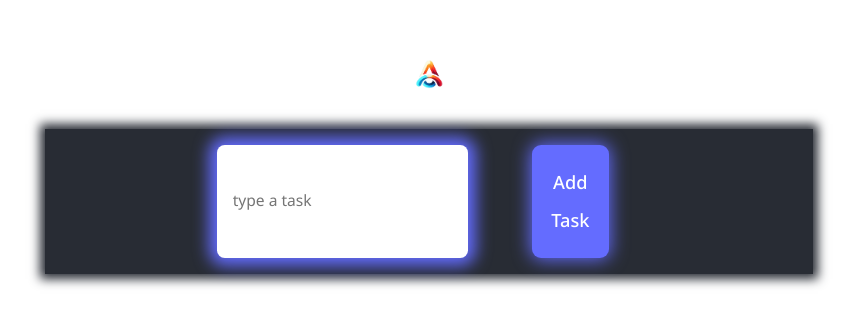
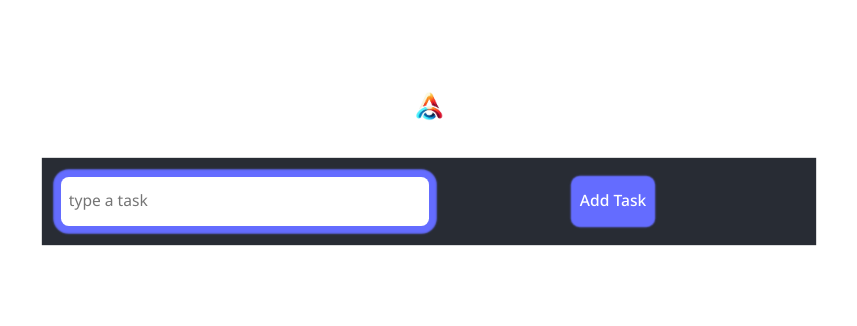
Before and after one commit to AsemJK/todos, a Vue app: page / in a window 1280 px wide. Shown: the part 250-576 px from the top of the page, without its empty margins (211-1068 px from the left). Built offline with nearby package versions, Linux system fonts and the light colour scheme.

Commit message:
new build path

```diff
--- a/package.json
+++ b/package.json
@@ -12,7 +12,7 @@
     "vue": "^3.4.21"
   },
   "devDependencies": {
-    "@vitejs/plugin-vue": "^1.9.3",
-    "vite": "^2.7.13"
+    "@vitejs/plugin-vue": "^4.0.0",
+    "vite": "^5.0.0"
   }
 }
--- a/src/App.vue
+++ b/src/App.vue
@@ -34,15 +34,15 @@ onMounted(() => {
   <div>
     <img alt="Asem logo" class="logo" src="../public/favicon.png" />
     <div class="main" dir="ltr">
-      <div>
-        <form class="task-input" @submit.prevent="addTask">
+      <div class="task-input">
+        <form @submit.prevent="addTask">
           <input
             type="text"
             class="task-text"
             v-model="taskText"
             placeholder="type a task"
           />
-          <button class="add-task" type="submit">Add Task</button>
+          <button class="add-task-btn" type="submit">Add Task</button>
         </form>
       </div>
       <div class="todo-list">
@@ -72,12 +72,18 @@ onMounted(() => {
   width: 60vw;
   background-color: #282c34;
   border: #282c34;
-  box-shadow: 0 0 10px 5px #282c34;
+  box-shadow: 0 0 1px 3px #282c34;
 }
 .task-input {
   width: 100%;
+}
+.task-input form {
+  width: 100%;
   padding: 1rem;
-  display: flex;
+  display: grid;
+  grid-template-columns: 1fr 1fr;
+  justify-items: center;
+  align-items: center;
 }
 .task-text {
   width: 100%;
@@ -85,21 +91,21 @@ onMounted(() => {
   font-size: 0.6em;
   border: none;
   border-radius: 0.5em;
-  box-shadow: 0 0 1em 0.5em #646cff;
+  box-shadow: 0 0 0.1em 0.5em #646cff;
   transition: box-shadow 300ms;
   float: left;
-  padding-inline: 1em;
+  padding: 0.5em;
 }
-.add-task {
+.add-task-btn {
   float: left;
-  padding: 1em;
+  padding: 0.5em;
   margin-inline: 3rem;
   border: none;
   border-radius: 0.5em;
   background-color: #646cff;
   color: white;
-  font-size: 0.7em;
-  box-shadow: 0 0 1.1rem 0.08em #646cff;
+  font-size: 0.6em;
+  box-shadow: 0 0 0.1em 0.08em #646cff;
   transition: box-shadow 300ms;
 }
 .todo-list {
@@ -112,11 +118,11 @@ onMounted(() => {
   display: inline;
 }
 .todo-list ul li {
-  padding: 1em;
-  margin: 1em;
+  padding: 0.4em;
+  margin: 0.4em;
   background-color: #646cff;
   border-radius: 0.5em;
-  box-shadow: 0 0 1em 0.5rem #646cff;
+  box-shadow: 0 0 0.1em 0.5rem #646cff;
   transition: box-shadow 300ms;
 }
 .delete-btn {
```
Also changed, not shown: 1 other file (tests, documents, lock files or other folders).
